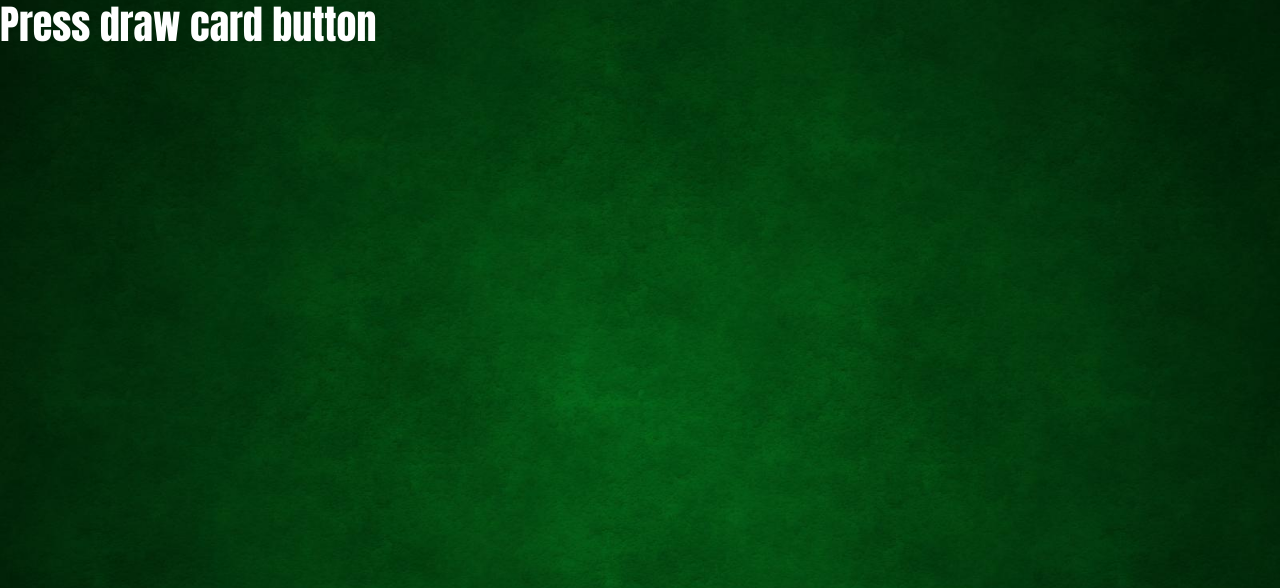
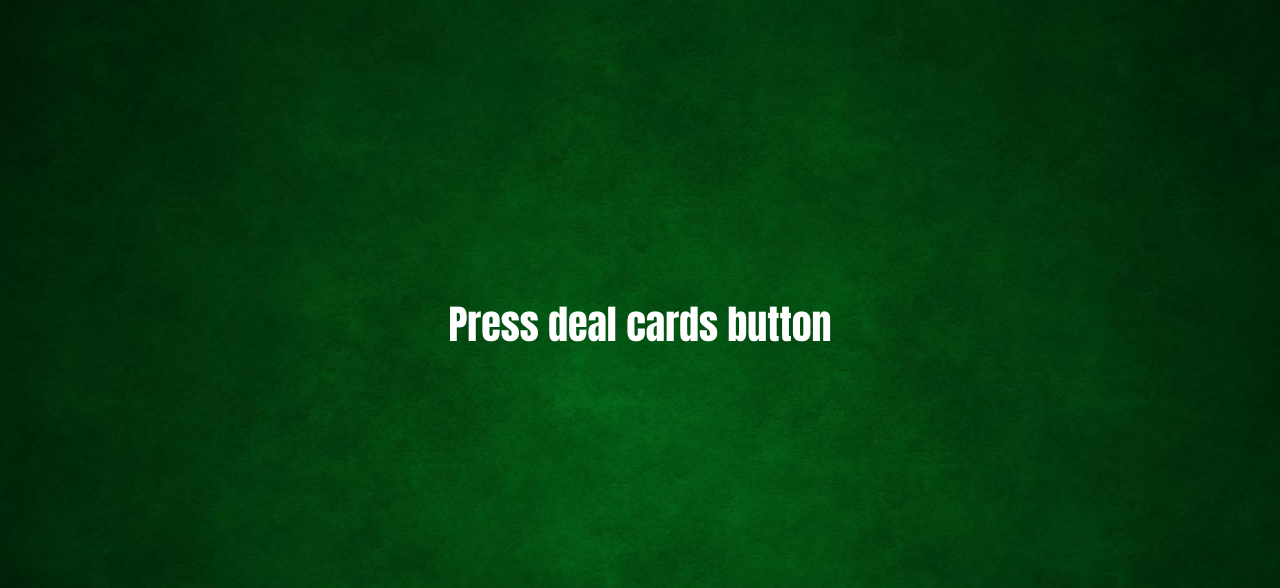
Before and after one commit to arminKovacs/uno-javascript-game, a Flask app: page /game in a window 1280 px wide. Shown: the top 588 px of the page. Run offline with Flask 2, Linux system fonts and the light colour scheme; some libraries are stand-ins or nearby versions.

Commit message:
Fix starter text position

```diff
--- a/static/CSS/style.css
+++ b/static/CSS/style.css
@@ -1,11 +1,15 @@
+#header {
+    text-align: center;
+}
+
 #press-button {
+    margin: 300px 100px 100px 100px;
     font-family: 'Anton', sans-serif;
     color: white;
 }
 
 .main-page {
     background-image: url("/static/images/background/main-background.jpg");
-    background-position: center;
     background-repeat: no-repeat;
     background-size: cover;
 }
--- a/templates/game.html
+++ b/templates/game.html
@@ -2,7 +2,6 @@
 {% extends 'layout.html' %}
 
 {% block head %}
-    <link href="https://fonts.googleapis.com/css?family=Anton&display=swap" rel="stylesheet">
     <script src="/static/manager.js" defer></script>
     <link href="https://fonts.googleapis.com/css?family=Anton&display=swap" rel="stylesheet">
 {% endblock %}
@@ -10,7 +9,7 @@
 {% block content %}
 
     <div id="header">
-        <h1 id="press-button">Press draw card button</h1>
+        <h1 id="press-button">Press deal cards button</h1>
     </div>
 
     <div class="test">
```
